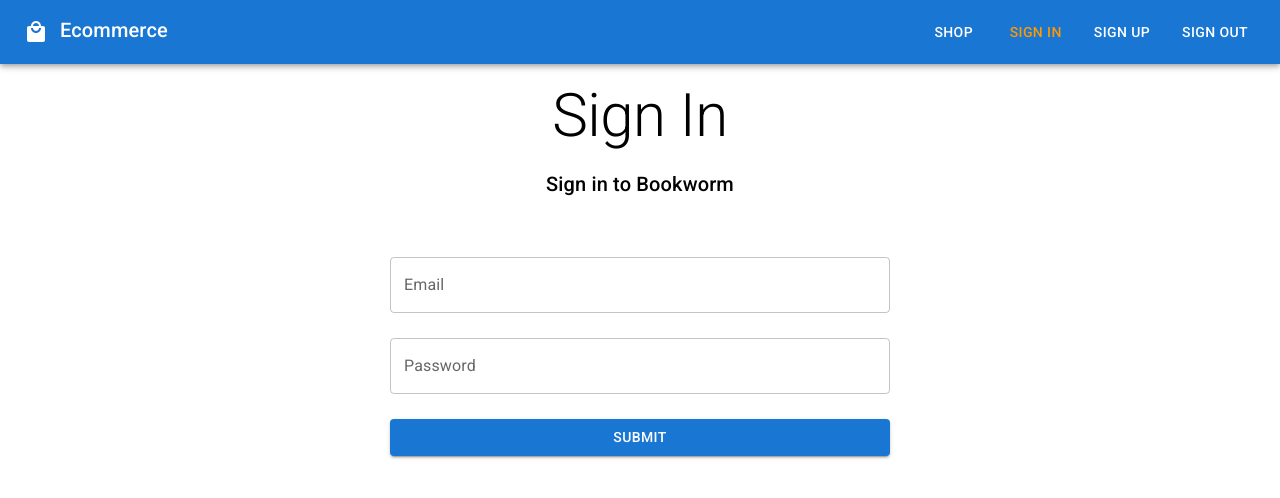
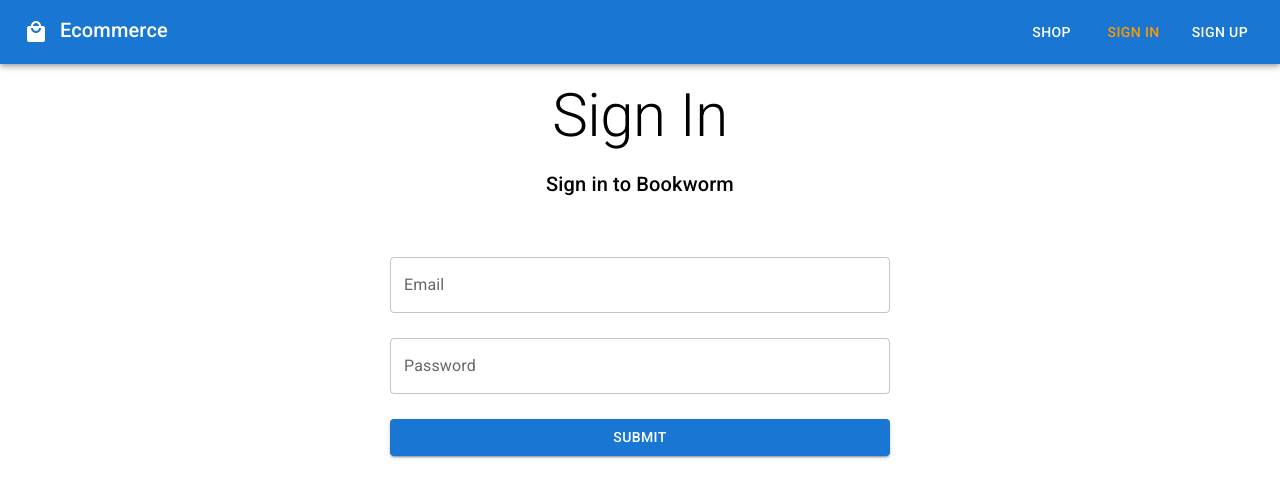
Before and after one commit to bridgecrew-perf6/bookworm-fe-deploy, a React (Create React App) app: page /signin in a window 1280 px wide. Shown: the top 498 px of the page. Built offline with nearby package versions, Linux system fonts and the light colour scheme.

Commit message:
navigation guards

```diff
--- a/src/auth/index.js
+++ b/src/auth/index.js
@@ -52,3 +52,15 @@
       .catch((err) => console.log(err));
   }
 };
+
+export const isAuthenticated = () => {
+  if (typeof window == "undefined") {
+    return false;
+  }
+  if (localStorage.getItem("jwt")) {
+    // data kita parse ke json
+    return JSON.parse(localStorage.getItem("jwt"));
+  } else {
+    return false;
+  }
+};
--- a/src/core/Menu.js
+++ b/src/core/Menu.js
@@ -8,7 +8,7 @@
   Button,
 } from "@mui/material";
 import LocalMallIcon from "@mui/icons-material/LocalMall";
-import { signout } from "../auth";
+import { signout, isAuthenticated } from "../auth";
 
 const Navbar = () => {
   const navigate = useNavigate();
@@ -42,6 +42,7 @@
               Shop
             </NavLink>
           </Button>
+          {!isAuthenticated() && (
             <Button color="inherit">
               <NavLink
                 to="signin"
@@ -54,6 +55,9 @@
                 Sign In
               </NavLink>
             </Button>
+          )}
+
+          {!isAuthenticated() && (
             <Button color="inherit">
               <NavLink
                 to="signup"
@@ -66,6 +70,9 @@
                 Sign Up
               </NavLink>
             </Button>
+          )}
+
+          {isAuthenticated() && (
             <Button
               color="inherit"
               onClick={() => {
@@ -78,6 +85,7 @@
                 Sign Out
               </span>
             </Button>
+          )}
         </Stack>
       </Toolbar>
     </AppBar>
```
Lines whose indentation alone changed are shown as unchanged.
